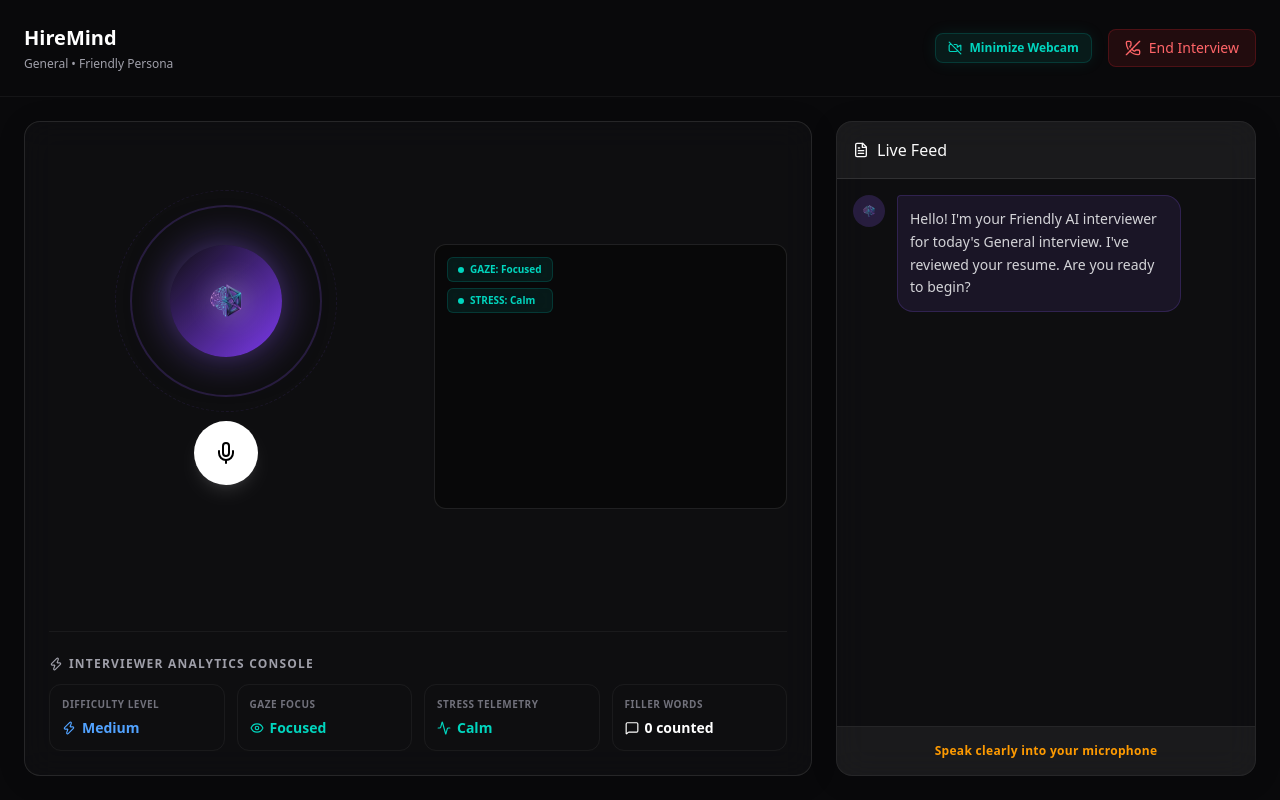
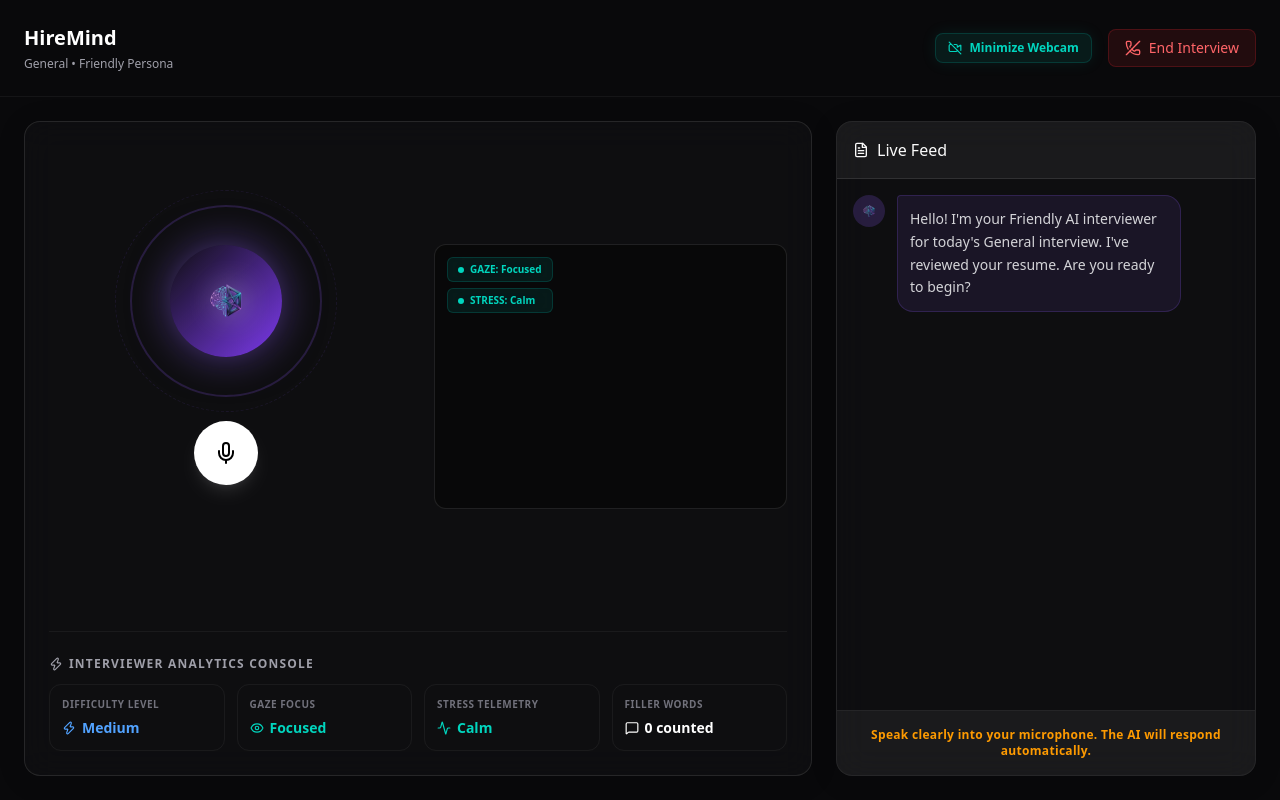
Before and after one commit to techierizz/i-bot, a Next.js app in the folder frontend/: page /interview in a window 1280 px wide. Built offline with nearby package versions, Linux system fonts and the light colour scheme; no server answers; sample sign-in values are in the browser's storage.

Commit message:
Update page.tsx

```diff
--- a/frontend/src/app/interview/page.tsx
+++ b/frontend/src/app/interview/page.tsx
@@ -113,6 +113,7 @@ export default function InterviewPage() {
     // Clear previous roadmap progress since this is a new interview
     localStorage.removeItem("hiremind_completed_tasks");
     localStorage.removeItem("hiremind_roadmap_reward_claimed");
+    localStorage.removeItem("hiremind_evaluation_result");
 
     // Load context from local storage
     const savedConfig = localStorage.getItem("hiremind_config");
@@ -744,7 +745,7 @@ export default function InterviewPage() {
 
           <div className="p-4 border-t border-white/5 bg-white/5">
              <p className="text-xs text-center text-amber-500 font-bold tracking-wide">
-               Speak clearly into your microphone
+               Speak clearly into your microphone. The AI will respond automatically.
              </p>
           </div>
         </div>
```
